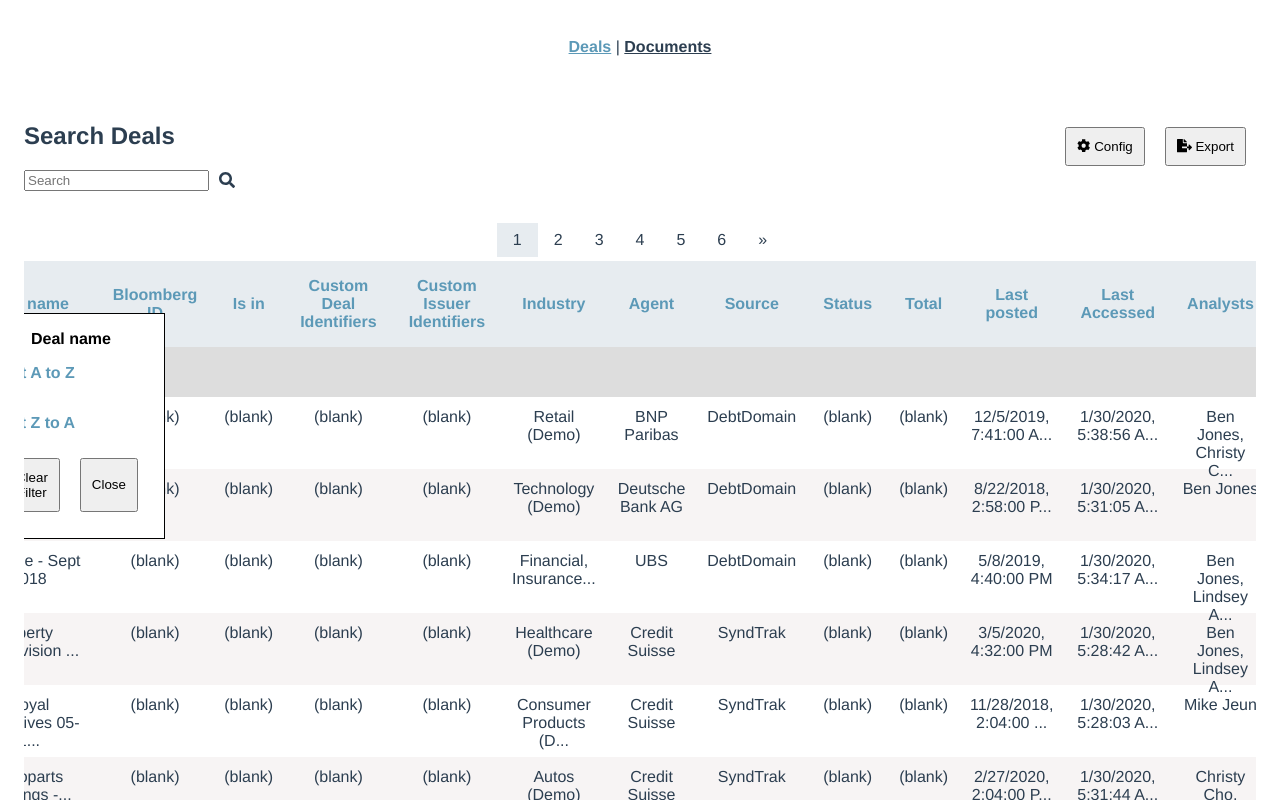
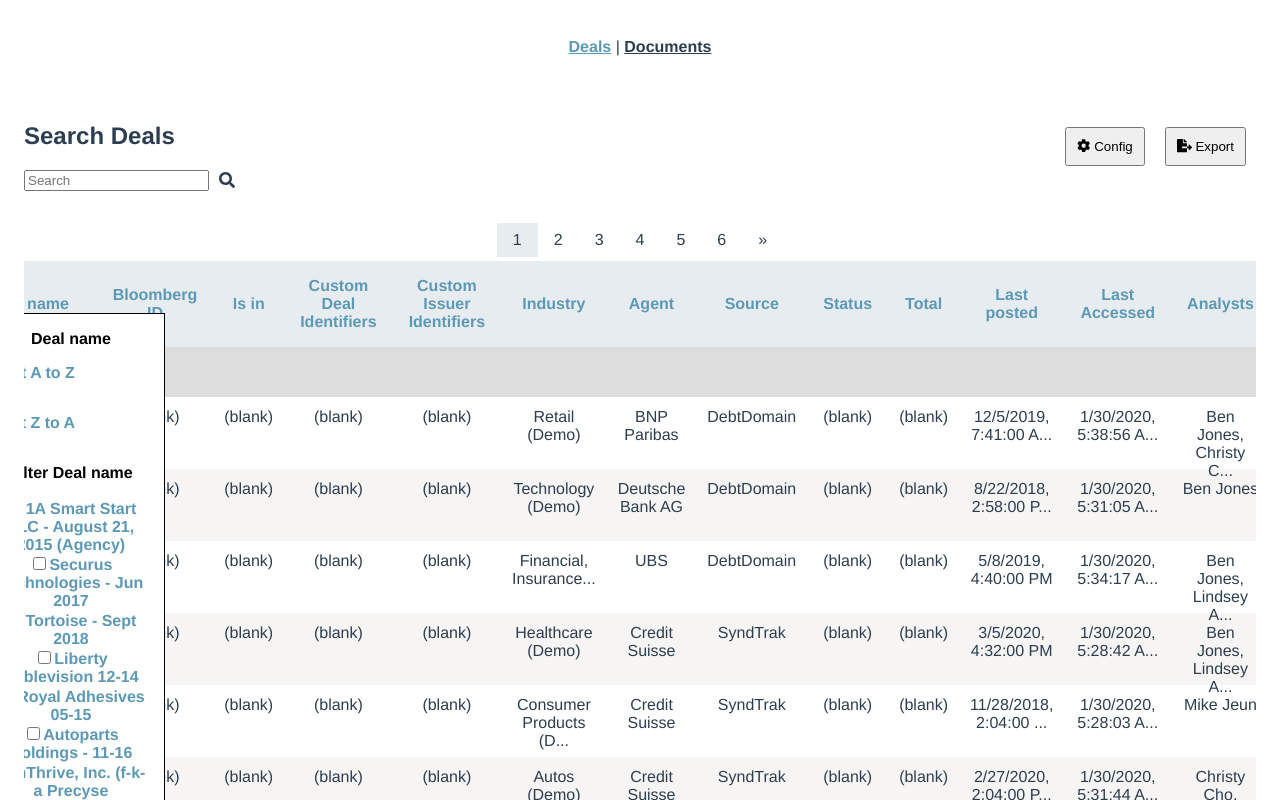
Before and after one commit to DavidArmendariz/vue-grid-app, a Vue app: page /deals in a window 1280 px wide. Both pictures are taken after a click on the element "Deal name". Shown: the top 800 px of the page. Built offline with nearby package versions, Linux system fonts and the light colour scheme.

Commit message:
Added unique values

```diff
--- a/src/components/ColumnFilter.vue
+++ b/src/components/ColumnFilter.vue
@@ -1,9 +1,16 @@
 <template>
-  <div class="column-filter">
+  <div @click.stop class="column-filter">
     <div class="column-name">{{ columnName }}</div>
     <div v-if="isColumnAlphabeticallySortable" class="alphabetical-sorting">
       <div @click="onSortAlphabetically('asc')">Sort A to Z</div>
       <div @click="onSortAlphabetically('desc')">Sort Z to A</div>
+    </div>
+    <div class="filters-options">
+      <div class="filter-values">Filter {{ columnName }}</div>
+      <div class="option" v-for="entry in uniqueValues" :key="entry.id">
+        <input type="checkbox" :name="entry.value" :id="entry.id" :value="entry.value" v-model="entry.checked" />
+        <label :for="entry.id">{{ entry.name }}</label>
+      </div>
     </div>
     <div class="buttons">
       <base-button @click.stop="onClearFilter">Clear Filter</base-button>
@@ -18,9 +25,14 @@
 
 export default {
   props: ['columnName', 'columnKey', 'onClose'],
-  inject: ['columnsTypes'],
+  inject: ['columnsTypes', 'model'],
   components: {
     BaseButton,
+  },
+  data() {
+    return {
+      uniqueValues: this.getUniqueValues(),
+    };
   },
   computed: {
     isColumnAlphabeticallySortable() {
@@ -28,6 +40,19 @@
     },
   },
   methods: {
+    getUniqueValues() {
+      const uniqueValues = this.model.getUniqueValuesForColumn(this.columnKey);
+      return uniqueValues.reduce((result, currentValue, currentIndex) => {
+        const entry = {
+          id: `${this.columnKey}-${currentIndex}`,
+          value: currentValue,
+          name: currentValue || '(blank)',
+          checked: false,
+        };
+        result.push(entry);
+        return result;
+      }, []);
+    },
     onSortAlphabetically(order) {
       const currentSort = Utils.getCurrentSort.bind(this)();
       const sort = encodeURIComponent(JSON.stringify([...currentSort, { key: this.columnKey, order }]));
@@ -71,4 +96,16 @@
     padding: 1rem 0;
   }
 }
+
+.filters-options {
+  display: flex;
+  flex-direction: column;
+  align-items: center;
+  justify-content: flex-start;
+}
+
+.filter-values {
+  color: black;
+  margin: 1rem 0;
+}
 </style>
--- a/src/components/ColumnsConfig.vue
+++ b/src/components/ColumnsConfig.vue
@@ -8,7 +8,7 @@
       <div class="filters-options">
         <div class="option" v-for="column in columnsInfo" :key="column.key">
           <input type="checkbox" :name="column.name" :id="column.key" :value="column.key" v-model="column.checked" />
-          <label for="column.name">{{ column.name }}</label>
+          <label :for="column.key">{{ column.name }}</label>
         </div>
       </div>
       <div class="filters-buttons">
--- a/src/components/Grid.vue
+++ b/src/components/Grid.vue
@@ -68,7 +68,7 @@
   methods: {
     onHeaderClick(columnKey) {
       if (this.isColumnActive(columnKey)) {
-        return;
+        this.onCloseFilters();
       }
       this.activeColumnKey = columnKey;
     },
--- a/src/models/base-model.js
+++ b/src/models/base-model.js
@@ -68,8 +68,8 @@
   }
 
   getUniqueValuesForColumn(columnKey) {
-    const allData = this.getData();
-    return [...new Set(allData.map((row) => row[columnKey]))];
+    const { data } = this.getData({ all: true });
+    return [...new Set(data.map((row) => row[columnKey]))];
   }
 
   getMainTableData() {
```
